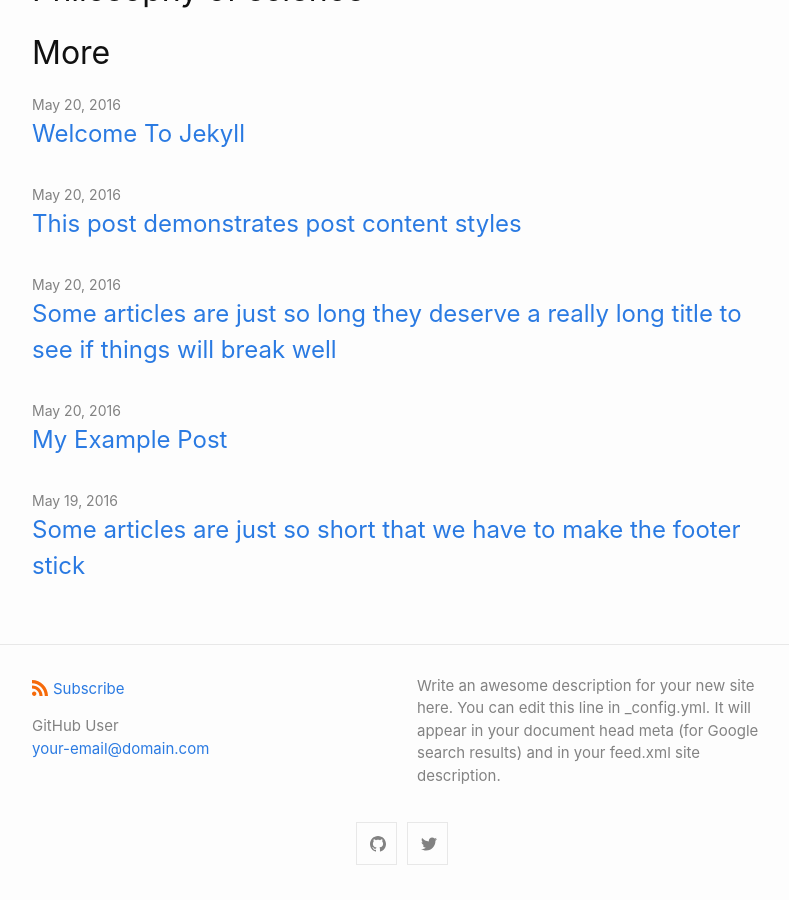
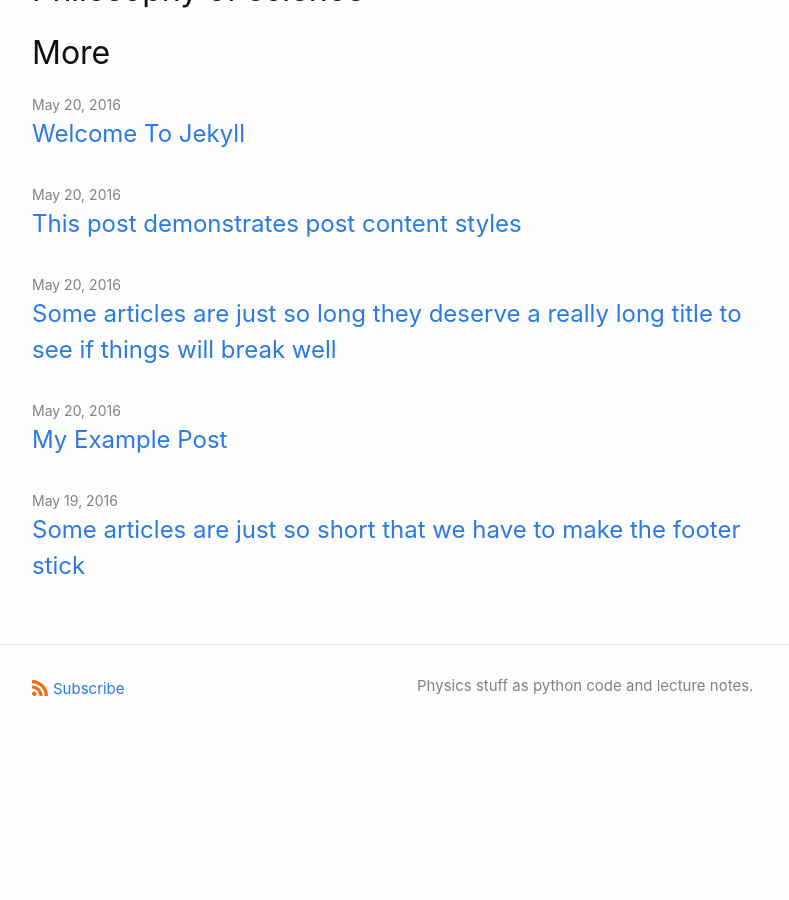
Before and after one commit to YoloNomy/YoloNomy.github.io, a Jekyll site: the page built from index.md, in a window 1280 px wide and 900 px high, scrolled down 923 px. Shown: the whole window, without its empty margins (238-1027 px from the left). Built offline with Jekyll 4.4.1, drawn with Linux system fonts in a browser that asks for light colours; formulas are drawn with MathJax 3; after the commit the page ends 1683 px from its top, so only the background shows below that; some of the changed text lies outside the part shown.

Commit message:
Update _config.yml

```diff
--- a/_config.yml
+++ b/_config.yml
@@ -1,11 +1,10 @@
-title: Your awesome title
-author:
-  name: GitHub User
-  email: your-email@domain.com
+title: Yolonomy
+subtitle: Physics sandbox
+#author:
+ # name: GitHub User
+  #email: your-email@domain.com
 description: > # this means to ignore newlines until "show_excerpts:"
-  Write an awesome description for your new site here. You can edit this
-  line in _config.yml. It will appear in your document head meta (for
-  Google search results) and in your feed.xml site description.
+  Physics stuff as python code and lecture notes.
 
 show_excerpts: false # set to true to show excerpts on the homepage
 
@@ -16,8 +15,8 @@
 
   # generate social links in footer
   social_links:
-    twitter: jekyllrb
-    github:  jekyll
+    #twitter: jekyllrb
+    #github:  jekyll
     # devto: jekyll
     # dribbble: jekyll
     # facebook: jekyll
```
